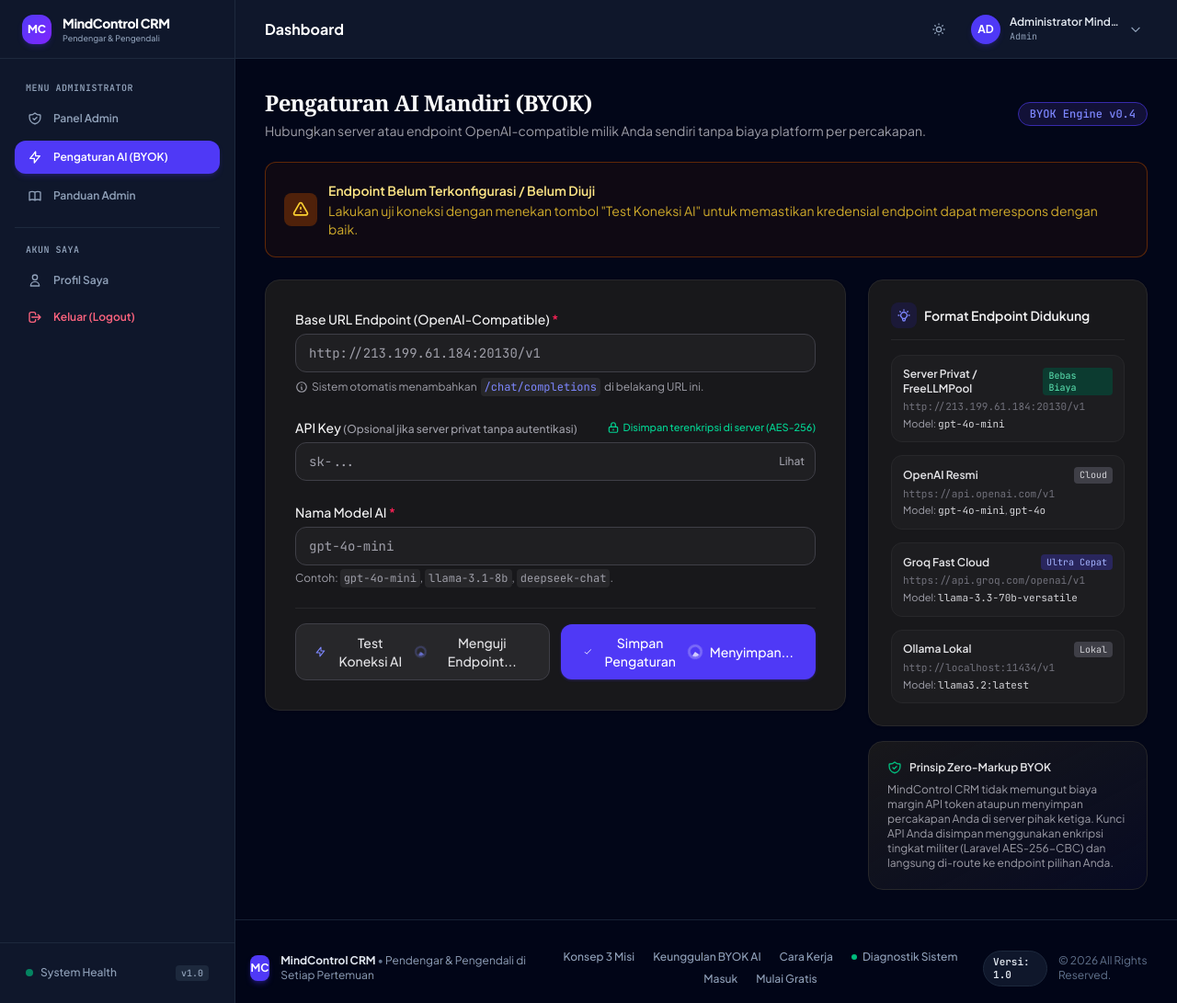
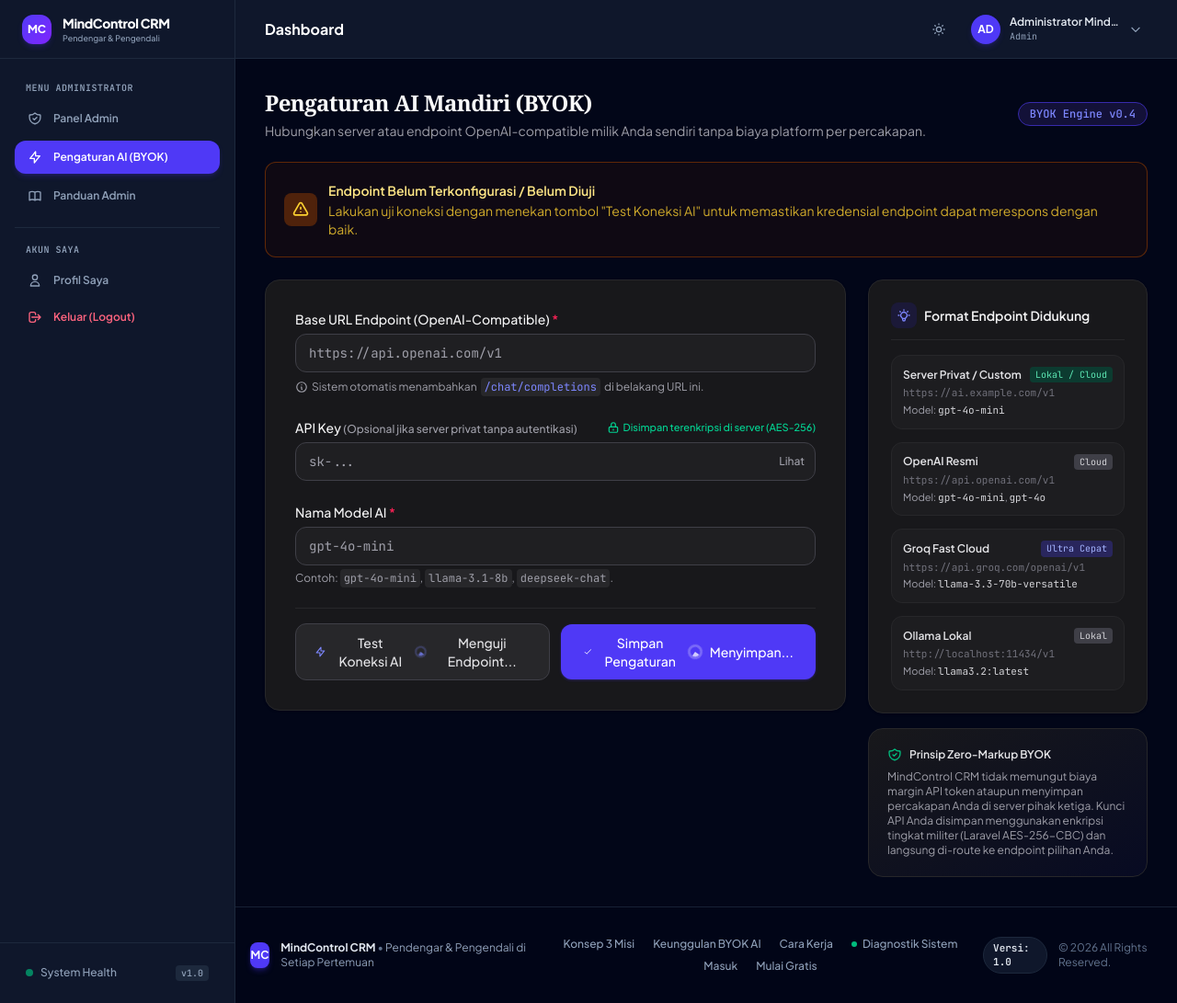
Before and after one commit to SkillBelajar/crm_ai, a Laravel app: page /ai-settings in a window 1280 px wide. Shown: the whole page at 92% size. Run offline with Laravel 12, Linux system fonts and the light colour scheme; a user stored in the database is signed in; data comes from the database, SQL or seed files in the repository; data that the repository does not hold is empty; style sheets or scripts are compiled from the project's sources; some libraries are stand-ins or nearby versions.

Commit message:
fix(security): ganti endpoint IP privat dengan dummy example generik pada UI dan guide

```diff
--- a/app/Livewire/AiSettingsForm.php
+++ b/app/Livewire/AiSettingsForm.php
@@ -54,7 +54,7 @@ class AiSettingsForm extends Component
                     : null;
             } else {
                 // Default helper suggestion
-                $this->base_url = 'http://213.199.61.184:20130/v1';
+                $this->base_url = 'https://api.openai.com/v1';
                 $this->model_name = 'gpt-4o-mini';
             }
         }
--- a/resources/views/guide.blade.php
+++ b/resources/views/guide.blade.php
@@ -95,7 +95,7 @@
                         <div class="p-4 rounded-2xl bg-slate-50 dark:bg-slate-950/60 border border-slate-200 dark:border-slate-800 space-y-2">
                             <h4 class="text-xs font-mono font-bold uppercase text-slate-500 dark:text-slate-400">Contoh Konfigurasi Mandiri</h4>
                             <ul class="text-xs text-slate-600 dark:text-slate-300 space-y-1.5 font-mono">
-                                <li><strong class="text-slate-900 dark:text-white">Base URL:</strong> <code>http://213.199.61.184:20130/v1</code></li>
+                                <li><strong class="text-slate-900 dark:text-white">Base URL:</strong> <code>https://api.openai.com/v1</code> (atau server Anda)</li>
                                 <li><strong class="text-slate-900 dark:text-white">API Key:</strong> <code>sk-your-secret-api-key</code></li>
                                 <li><strong class="text-slate-900 dark:text-white">Model:</strong> <code>gpt-4o-mini</code> atau <code>deepseek-chat</code></li>
                             </ul>
--- a/resources/views/livewire/ai-settings-form.blade.php
+++ b/resources/views/livewire/ai-settings-form.blade.php
@@ -118,7 +118,7 @@
                             type="text"
                             id="base_url"
                             wire:model="base_url"
-                            placeholder="http://213.199.61.184:20130/v1"
+                            placeholder="https://api.openai.com/v1"
                             class="w-full px-3.5 py-2.5 rounded-xl border font-mono text-sm bg-zinc-50/50 dark:bg-zinc-800/50 border-zinc-300 dark:border-zinc-700 text-zinc-900 dark:text-zinc-100 placeholder-zinc-400 focus:outline-none focus:ring-2 focus:ring-indigo-500/20 focus:border-indigo-500 transition-colors"
                         />
                     </div>
@@ -258,10 +258,10 @@
                     <!-- Provider 1 -->
                     <div class="p-3 rounded-xl bg-zinc-50 dark:bg-zinc-800/40 border border-zinc-100 dark:border-zinc-800 space-y-1">
                         <div class="flex items-center justify-between">
-                            <span class="font-semibold text-zinc-900 dark:text-zinc-200">Server Privat / FreeLLMPool</span>
-                            <span class="text-[10px] px-1.5 py-0.5 rounded bg-emerald-100 dark:bg-emerald-900/60 text-emerald-800 dark:text-emerald-300 font-mono">Bebas Biaya</span>
+                            <span class="font-semibold text-zinc-900 dark:text-zinc-200">Server Privat / Custom</span>
+                            <span class="text-[10px] px-1.5 py-0.5 rounded bg-emerald-100 dark:bg-emerald-900/60 text-emerald-800 dark:text-emerald-300 font-mono">Lokal / Cloud</span>
                         </div>
-                        <p class="font-mono text-[11px] text-zinc-500 break-all">http://213.199.61.184:20130/v1</p>
+                        <p class="font-mono text-[11px] text-zinc-500 break-all">https://ai.example.com/v1</p>
                         <p class="text-[11px]">Model: <code class="font-mono text-zinc-700 dark:text-zinc-300">gpt-4o-mini</code></p>
                     </div>
 
```
Also changed, not shown: tests/Feature/AdminAndGuideModuleTest.php (+1 -1 lines), tests/Feature/AiSettingsAndClientTest.php (+8 -8 lines), .ai-project-memory.md.
